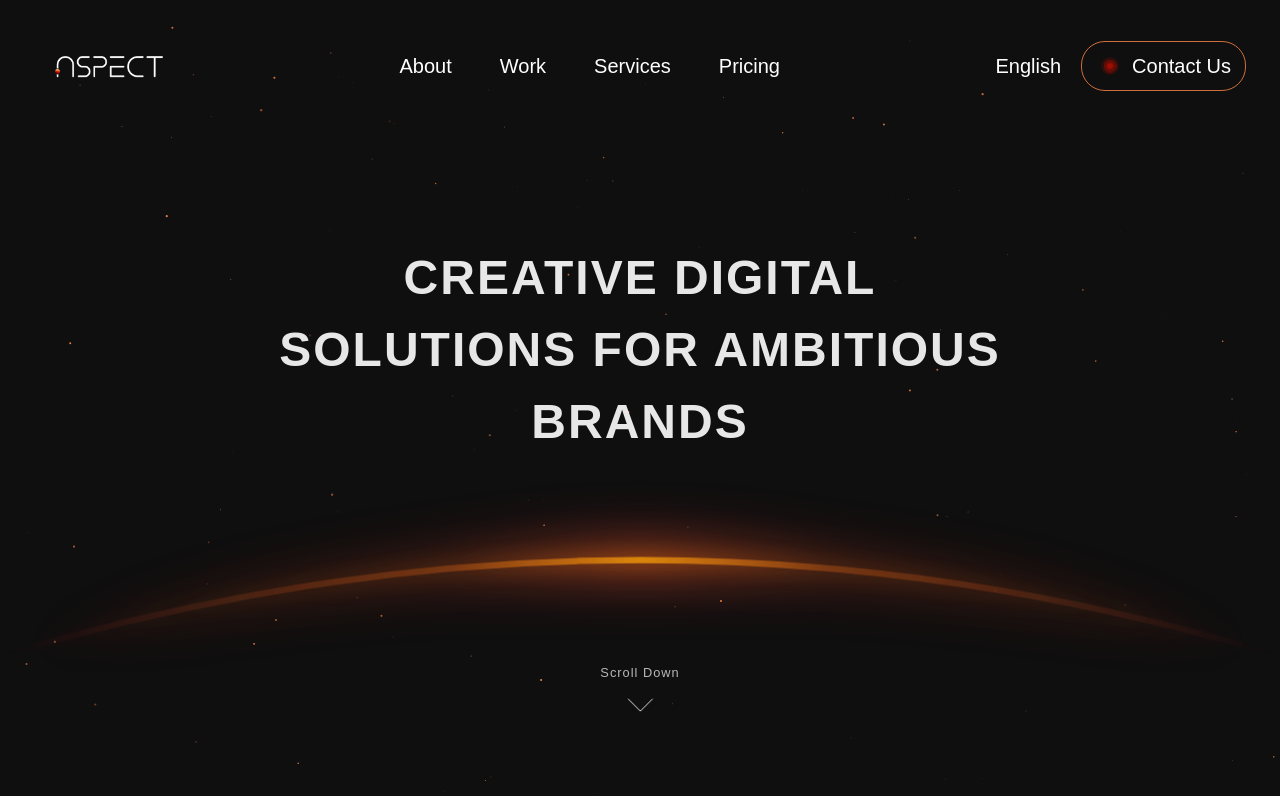
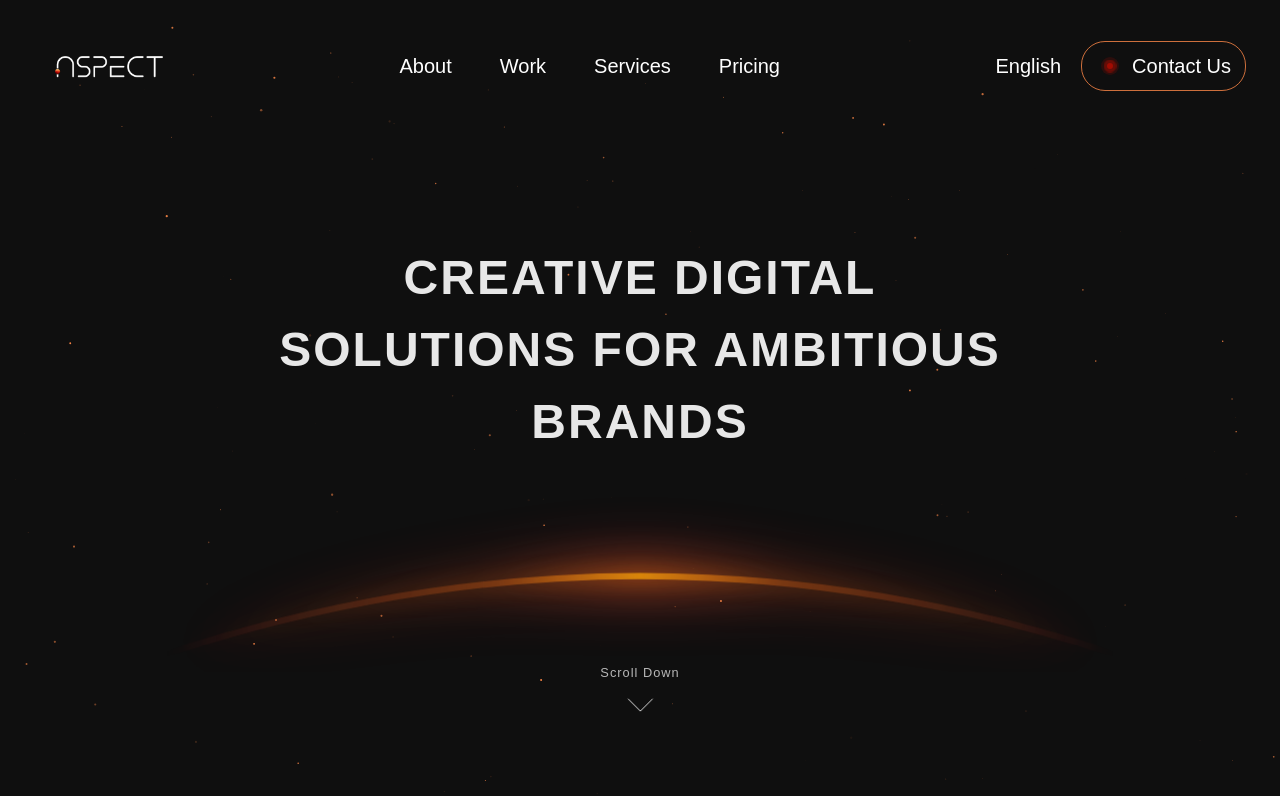
Before and after one commit to BELAL999/Aspect-agency, a React (Vite) app: page / in a window 1280 px wide. Shown: the top 796 px of the page. Built offline with nearby package versions, Linux system fonts and the light colour scheme; a web font is replaced by a local one.

Commit message:
chnage the arc

```diff
--- a/src/components/Arc.jsx
+++ b/src/components/Arc.jsx
@@ -1,7 +1,7 @@
 export default function GlowingArcs({ ref = null, pahtData }) {
     console.log(pahtData)
     return (
-        <div className="absolute top-[60%] w-full h-40 lg:h-48 overflow-hidden">
+        <div className="absolute top-[60%] w-full h-24 md:h-40 lg:h-48 overflow-hidden">
             <svg
                 viewBox="0 0 800 200"
                 className="w-full h-full"
@@ -10,7 +10,7 @@ export default function GlowingArcs({ ref = null, pahtData }) {
                 preserveAspectRatio="xMidYMid slice"
             >
                 <defs>
-                   <linearGradient id="arcGradient" x1="0%" y1="0%" x2="100%" y2="0%">
+                    <linearGradient id="arcGradient" x1="0%" y1="0%" x2="100%" y2="0%">
                         <stop offset="0%" stopColor="#ef4444" stopOpacity="0" />
                         <stop offset="35%" stopColor="#f97316" stopOpacity="0.3" />
                         <stop offset="50%" stopColor="#f59e0b" stopOpacity="0.8" />
--- a/src/components/Hero.jsx
+++ b/src/components/Hero.jsx
@@ -103,7 +103,7 @@ const HeroSection = () => {
                         </svg>
                     </div>
                 </div>
-                <GlowingArcs ref={arc} pahtData = "M 0 150 Q 400 30 800 150"  />
+                <GlowingArcs ref={arc} pahtData = "M 100 150 Q 400 50 700 150"  />
             </section>
 
     );
```
